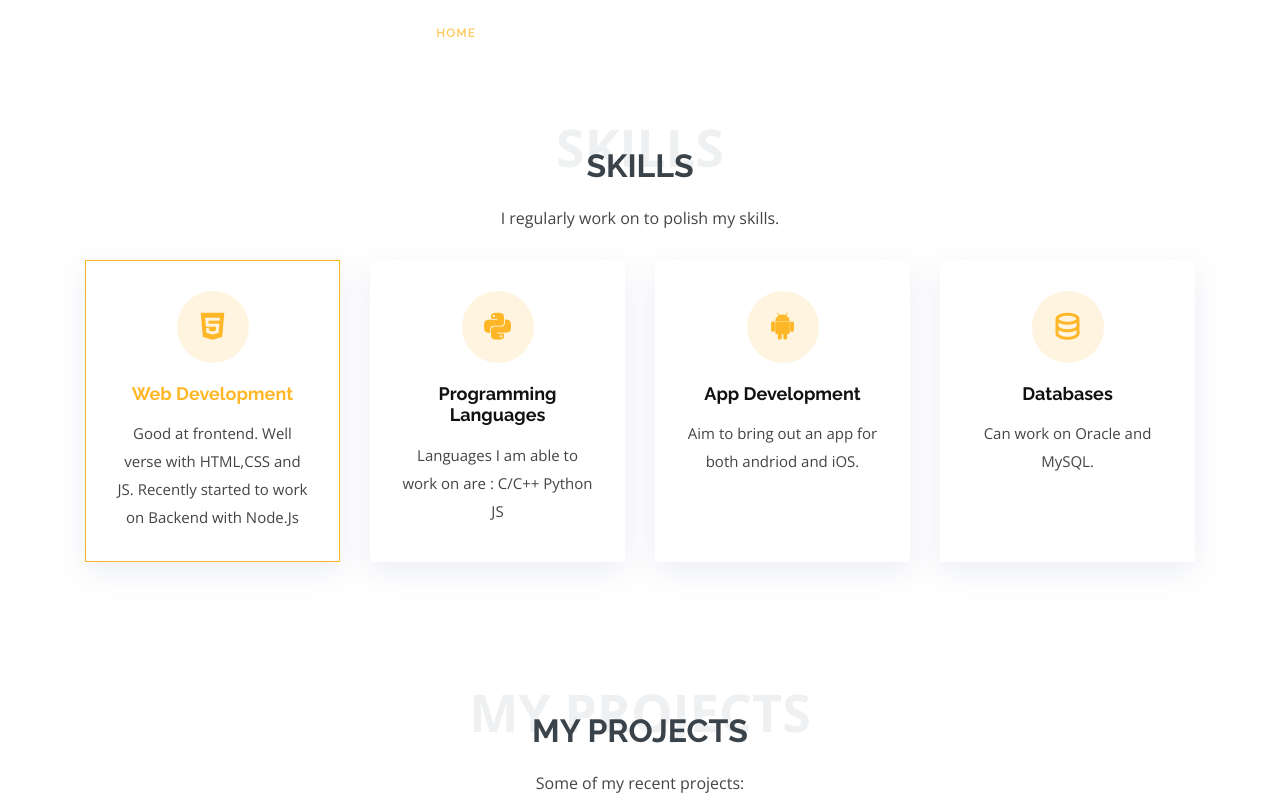
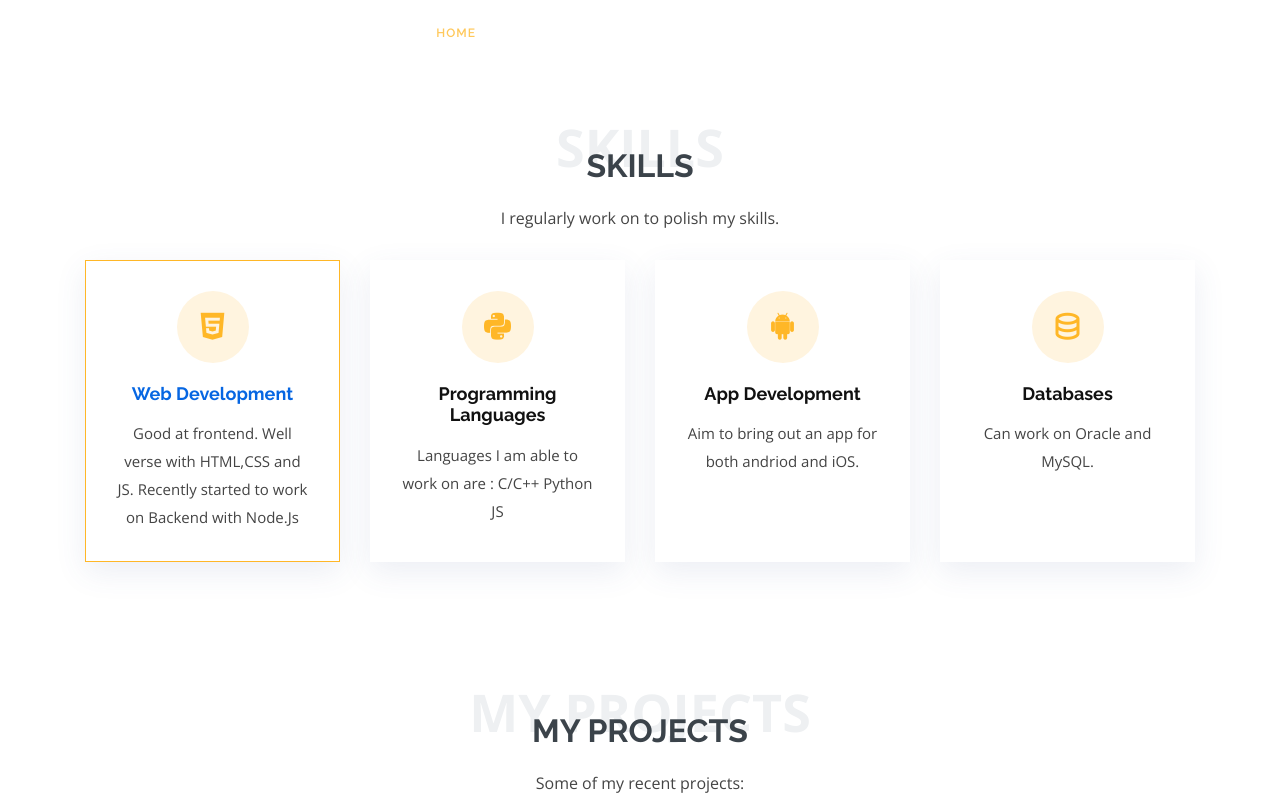
Before and after one commit to irongyan18/Personal-Website, a plain HTML site: page index.html in a window 1280 px wide. In both pictures the pointer is over the link "Web Development". Shown: the part 1505-2298 px from the top of the page. Drawn offline with nearby package versions, Linux system fonts and the light colour scheme.

Commit message:
Update style.css

```diff
--- a/assets/css/style.css
+++ b/assets/css/style.css
@@ -670,10 +670,10 @@ section {
 }
 
 .skills .icon-box:hover .title a {
-  color: #ffb727;
+  color: #0666e2;
 }
 /*--------------------------------------------------------------
-# Pricing
+# Portfolio
 --------------------------------------------------------------*/
 .portfolio .box {
   padding: 20px;
```
